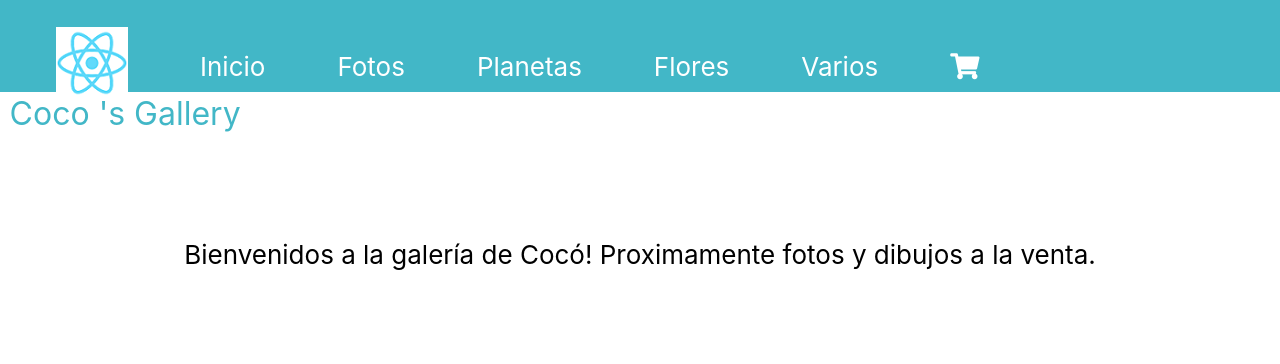
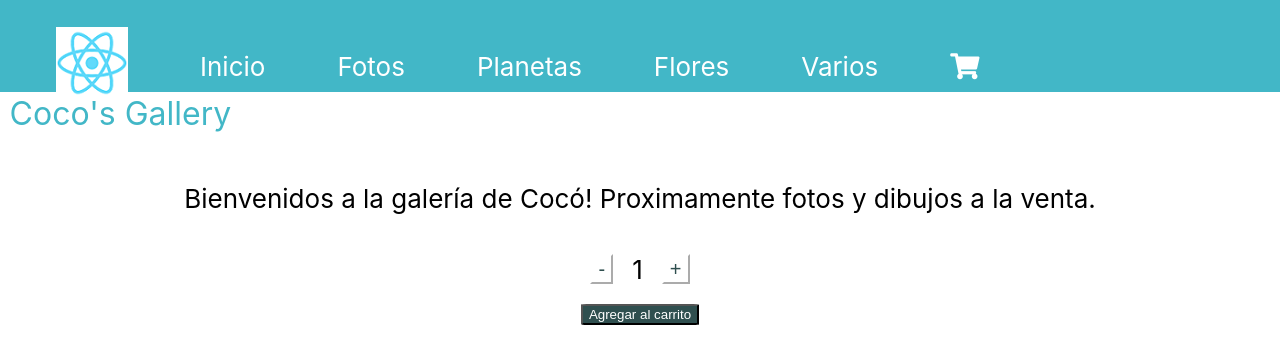
Before and after one commit to marian3010/tiendamariana, a React (Create React App) app: page / in a window 1280 px wide. Shown: the top 364 px of the page. Built offline with nearby package versions, Linux system fonts and the light colour scheme.

Commit message:
desafio 5

```diff
--- /dev/null
+++ b/src/components/ItemCount/ItemCount.css
@@ -0,0 +1,36 @@
+.boton-carrito {
+    background-color: darkslategray;
+    color: white;
+    text-align: center;
+    border-radius: 5%;
+    margin-top: 20px;
+    max-height: 60px;
+}
+
+.boton-cantidad {
+    background-color: white;
+    border-color: white;
+    font-size: 20px;
+    color: darkslategray;
+    text-align: center;
+    max-height: 30px;
+    max-width: 30px;
+}
+
+.contenedor {
+    margin-top: 20px;
+}
+
+.contador {
+    margin-top: 20px;
+    display: flex;
+    flex-direction: row;
+    align-content: center;
+    justify-content: space-around;
+    text-align: center;
+    max-height: 30px;
+}
+
+p {
+    margin: 0px;
+}
--- /dev/null
+++ b/src/components/ItemCount/ItemCount.js
@@ -0,0 +1,39 @@
+import React, {useState} from 'react'
+import './ItemCount.css'
+
+function ItemCount({stock, valorInicial, onAdd}) {
+    // valorInicial se va a guardar en cantidad, siendo el estado inicial
+    // setCantidad va a ser la funcion que utilizo para modificar el estado del componente
+
+    const [cantidad, setCantidad] = useState(valorInicial);
+    //setCantidad(valorInicial);
+
+    const handleAgregar = () => {
+        if (cantidad < stock) {
+            setCantidad(cantidad + 1);
+          }
+    };
+
+    const handleDescontar = () => {
+      if (cantidad > valorInicial){
+        setCantidad(cantidad - 1);
+      }
+    };
+
+    return (
+      <div className="contenedor">
+        <div className="contador">
+            <button className="boton-cantidad" onClick={handleDescontar}>-</button>
+            <p>{cantidad}</p>
+            <button className="boton-cantidad" onClick={handleAgregar}>+</button>
+        </div>
+      <button className="boton-carrito" onClick={() => onAdd(cantidad)}>Agregar al carrito</button>
+      </div>
+    );
+  }
+
+
+
+
+
+export default ItemCount
--- a/src/components/ItemListContainer/ItemListContainer.css
+++ b/src/components/ItemListContainer/ItemListContainer.css
@@ -5,6 +5,7 @@
     justify-content: center;
     align-items: center;
     min-height: 30vh;
+    max-height: 100px;
     color: black;
     width: 100%;
 }
--- a/src/components/ItemListContainer/ItemListContainer.js
+++ b/src/components/ItemListContainer/ItemListContainer.js
@@ -1,10 +1,19 @@
 import React from 'react'
 import './ItemListContainer.css'
+import ItemCount from '../ItemCount/ItemCount'
+
 
 function ItemListContainer(props) {
+
+
+    const onAdd = (cantCart) => {
+       alert(`Se agregaron al carrito ${cantCart} items`);
+    };
+
     return (
         <div className = 'item-container'>
             <p> { props.greeting } </p>
+            <ItemCount stock={0} valorInicial={1} onAdd={onAdd} />
         </div>
     )
 }
--- a/src/components/NavBar/NavBar.js
+++ b/src/components/NavBar/NavBar.js
@@ -16,7 +16,7 @@ class NavBar extends Component {
 					<a href = "#Varios" > Varios </a>
 					<a href = "#Cart" > <CartWidget /> </a>
 				</nav>
-				<p className = 'tit-aqua' > Coco 's Gallery</p>
+				<p className = 'tit-aqua' > Coco's Gallery</p>
 
 			</div>
 
```
